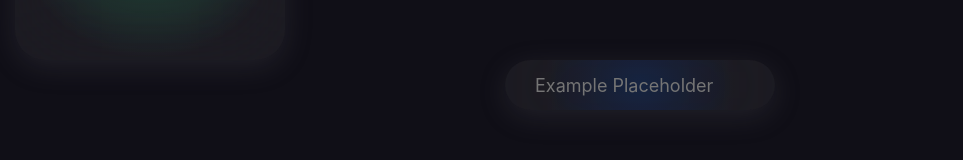
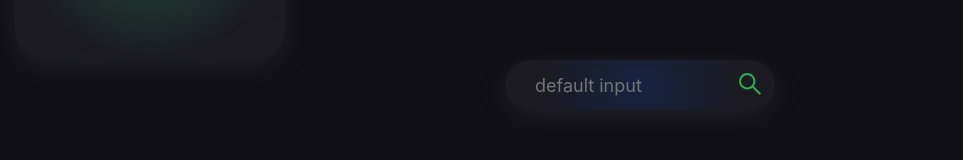
Before and after one commit to 0XCRYPTO03/NFT-Marketplace, a React (Create React App) app: page /create in a window 1280 px wide. Shown: the part 276-436 px from the top of the page, without its empty margins (0-963 px from the left). Built offline with nearby package versions, Linux system fonts and the light colour scheme.

Commit message:
textinput icon img

```diff
--- a/src/pages/Create.js
+++ b/src/pages/Create.js
@@ -8,6 +8,7 @@ import Image from "../components/base/Image";
 import Select from "../components/base/Select";
 import TextInput from "../components/base/TextInput";
 import { Colors } from "../constants/Colors";
+import {AiOutlineSearch} from 'react-icons/ai';
 
 const Create = () => {
   const checkboxOnChange = () => {
@@ -22,7 +23,7 @@ const Create = () => {
     <div>
       Create Page
       <Card width='250px' height='250px' blurColor="rgba(78, 242, 154,0.3)"/>
-      <TextInput width="250px" height="30px"placeholder="Example Placeholder" />
+      <TextInput width="250px" height="30px" icon={<AiOutlineSearch size="28px" color="#32a852" />} />
       <br />
       <br />
       <br />
```
Also changed, not shown: 2 other files (tests, documents, lock files or other folders).
